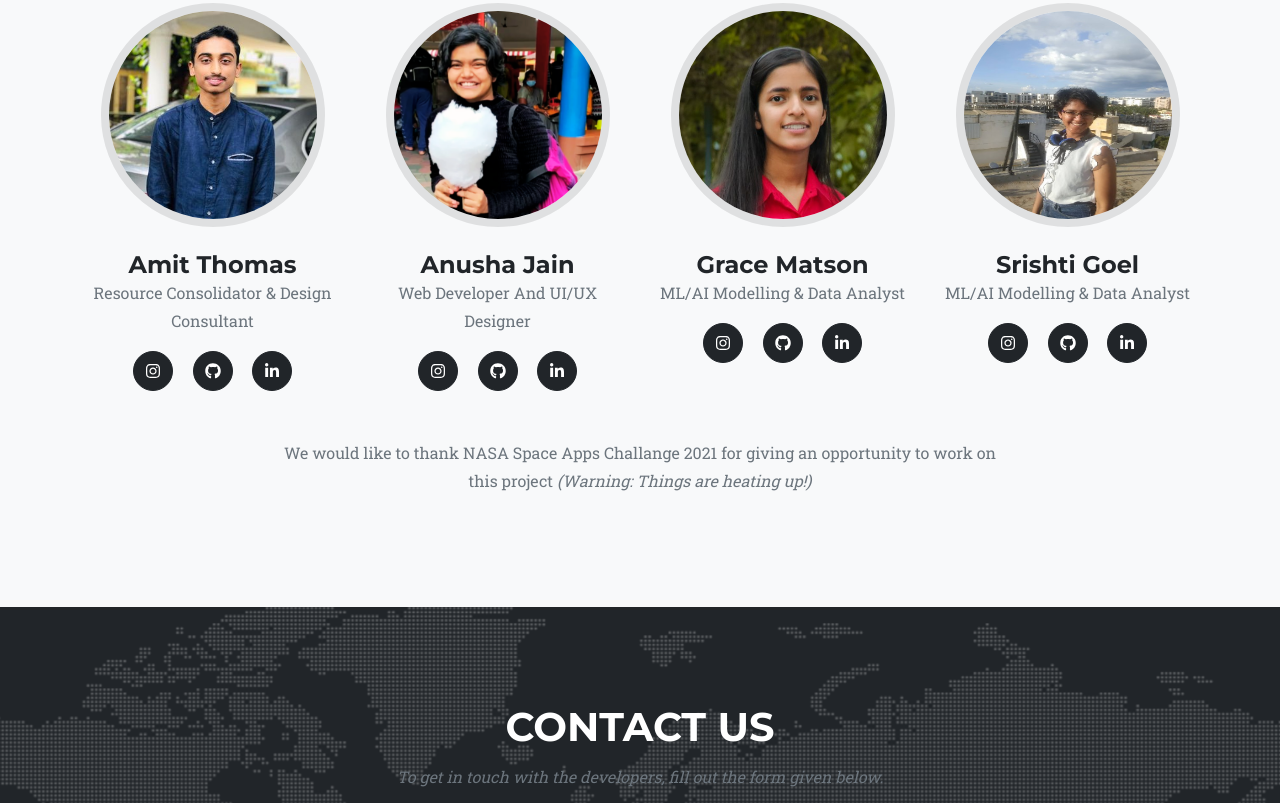
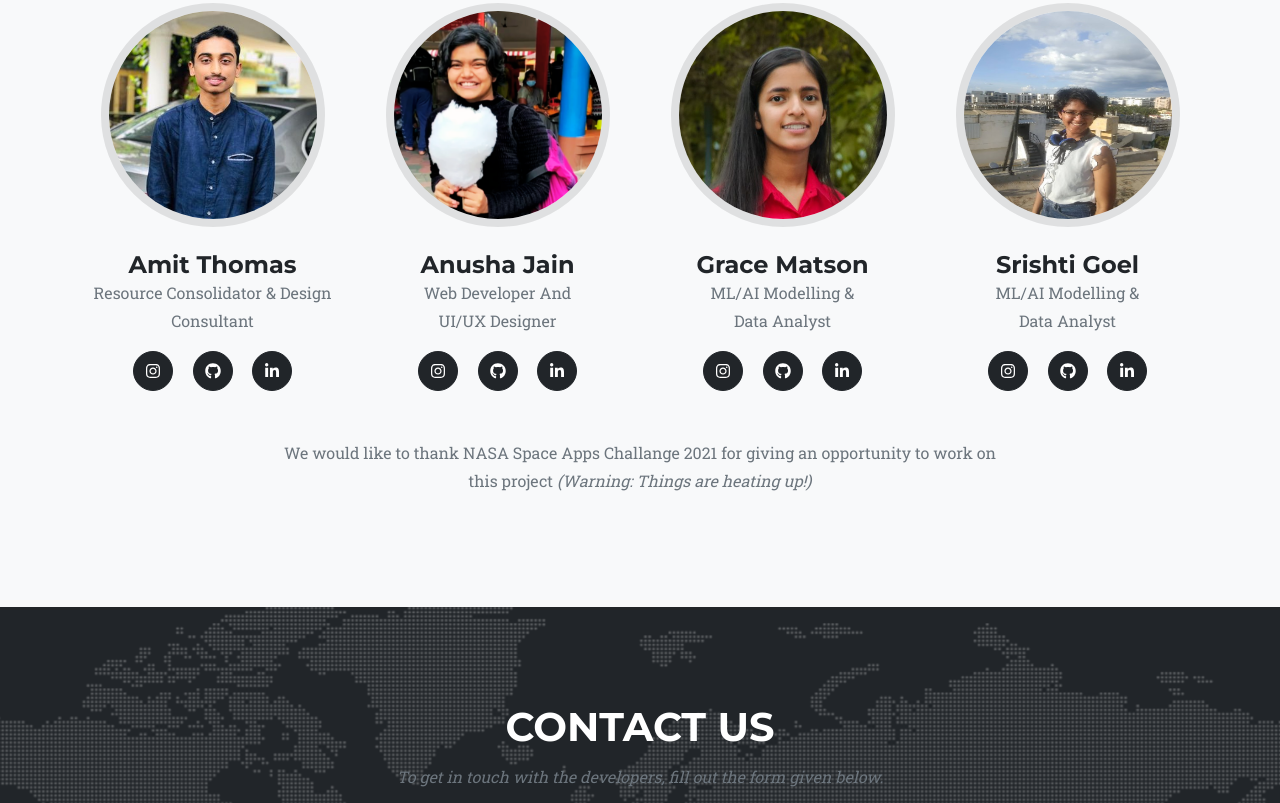
Before and after one commit to Srishti-Goel/HeatX, a website: page views/index.html in a window 1280 px wide. Shown: the part 7292-8095 px from the top of the page. Drawn offline with nearby package versions, Linux system fonts and the light colour scheme; files that its build step writes are made by us from their sources; files whose address does not match are found by name.

Commit message:
Update index.html

```diff
--- a/views/index.html
+++ b/views/index.html
@@ -249,7 +249,7 @@
           <div class="team-member">
             <img class="mx-auto rounded-circle" src="assets/img/team/anusha.jpg" alt="..." />
             <h4>Anusha Jain</h4>
-            <p class="text-muted">Web Developer And UI/UX Designer</p>
+            <p class="text-muted">Web Developer And <br />UI/UX Designer</p>
             <a class="btn btn-dark btn-social mx-2" href="https://www.instagram.com/anusha.xox/"><i class="fab fa-instagram"></i></a>
             <a class="btn btn-dark btn-social mx-2" href="https://github.com/anusha-xox"><i class="fab fa-github"></i></a>
             <a class="btn btn-dark btn-social mx-2" href="https://www.linkedin.com/in/anusha-jain-377773216/"><i class="fab fa-linkedin-in"></i></a>
@@ -259,7 +259,7 @@
           <div class="team-member">
             <img class="mx-auto rounded-circle" src="assets/img/team/grace.jpg" alt="..." />
             <h4>Grace Matson</h4>
-            <p class="text-muted">ML/AI Modelling & Data Analyst</p>
+            <p class="text-muted">ML/AI Modelling & <br />Data Analyst</p>
             <a class="btn btn-dark btn-social mx-2" href="https://www.instagram.com/pianolove1010/"><i class="fab fa-instagram"></i></a>
             <a class="btn btn-dark btn-social mx-2" href="https://github.com/GraceMatson"><i class="fab fa-github"></i></a>
             <a class="btn btn-dark btn-social mx-2" href="https://www.linkedin.com/in/grace-matson-53b8a8204/"><i class="fab fa-linkedin-in"></i></a>
@@ -269,7 +269,7 @@
           <div class="team-member">
             <img class="mx-auto rounded-circle" src="assets/img/team/srishti.jpg" alt="..." />
             <h4>Srishti Goel</h4>
-            <p class="text-muted">ML/AI Modelling & Data Analyst</p>
+            <p class="text-muted">ML/AI Modelling & <br />Data Analyst</p>
             <a class="btn btn-dark btn-social mx-2" href="https://www.instagram.com/srishti.goel.011/"><i class="fab fa-instagram"></i></a>
             <a class="btn btn-dark btn-social mx-2" href="https://github.com/Srishti-Goel/"><i class="fab fa-github"></i></a>
             <a class="btn btn-dark btn-social mx-2" href="https://www.linkedin.com/in/srishti-goel-632470205/"><i class="fab fa-linkedin-in"></i></a>
```
